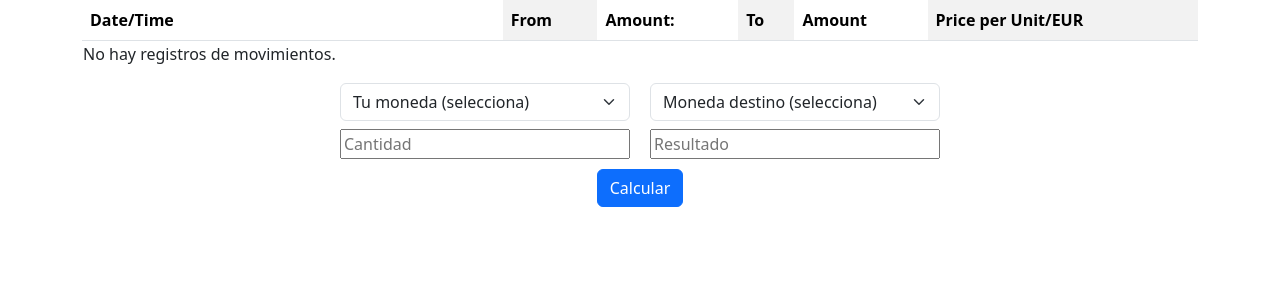
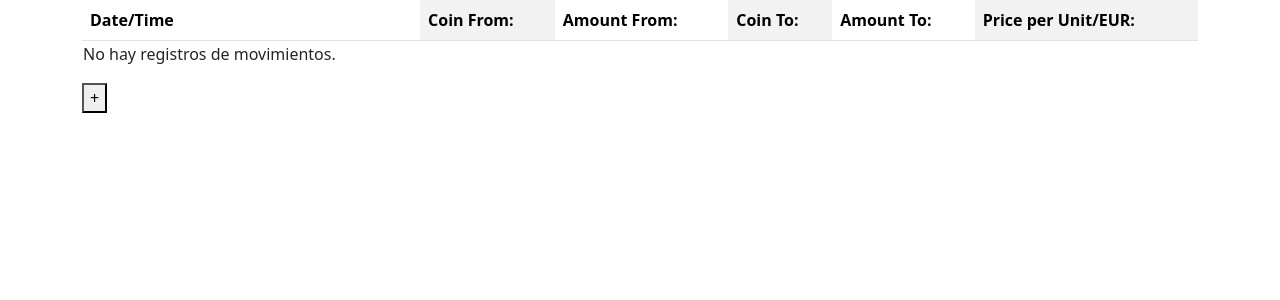
Before and after one commit to Dima-Sh13/CoinTradingApi-Flask-Js-FrontEnd, a Flask app: page / in a window 1280 px wide. Shown: the part 65-365 px from the top of the page. Run offline with Flask 3, Linux system fonts and the light colour scheme; data that the repository does not hold is empty; some libraries are stand-ins or nearby versions.

Commit message:
HTML and JS update. Show_form, hide_form

```diff
--- a/my_coin/routes.py
+++ b/my_coin/routes.py
@@ -55,7 +55,7 @@
     if not data or "amount" not in data:
         return jsonify({"status":"fail", "mensaje":"No se recibió 'amount' en JSON"}), 400
     try:
-        amount_from = float(data["amount"])
+        amount_from = Decimal(data["amount"])
     except (TypeError, ValueError):
         return jsonify({"status":"fail", "mensaje":"'amount' no es numérico"}), 400
 
--- a/my_coin/static/js/app.js
+++ b/my_coin/static/js/app.js
@@ -172,12 +172,12 @@
 }
 
 function viewForm(){
-    document.getElementById('trading_form').style.display="block";
+    document.getElementById('conversion_form').style.display="block";
 }
 
 function hideForm(){
-    limpiarCampos();
-    document.getElementById('trading_form').style.display="none";
+
+    document.getElementById('conversion_form').style.display="none";
 }
 
 function buyMovement(){
@@ -310,4 +310,8 @@
 
     movements()
 
+    let boton = document.getElementById("formBtn")
+    boton.addEventListener("click",viewForm)
+    boton.addEventListener("dblclick", hideForm)
+
 }
--- a/my_coin/templates/index.html
+++ b/my_coin/templates/index.html
@@ -25,11 +25,11 @@
             <thead>
                 <tr>
                 <th scope="col">Date/Time</th>
-                <th scope="col">From</th>
-                <th scope="col">Amount:</th>
-                <th scope="col">To</th>
-                <th scope="col">Amount</th>
-                <th scope="col">Price per Unit/EUR</th>
+                <th scope="col">Coin From:</th>
+                <th scope="col">Amount From:</th>
+                <th scope="col">Coin To:</th>
+                <th scope="col">Amount To:</th>
+                <th scope="col">Price per Unit/EUR:</th>
                 </tr>
             </thead>
             <tbody>
@@ -48,8 +48,8 @@
             </tbody>
         </table>
 
-
-        <form id="conversion_form" onsubmit="event.preventDefault(); calcularConversion();" style="max-width:600px; margin:auto;">
+       <button class="btn-primary" id="formBtn">+</button>
+        <form id="conversion_form" onsubmit="event.preventDefault(); calcularConversion();" style="max-width:600px; margin:auto; display:none;">
 
             <div style="display: flex; justify-content: space-between; gap: 20px; margin-bottom: 10px;">
 
```
Also changed, not shown: data/movimientos.db.
